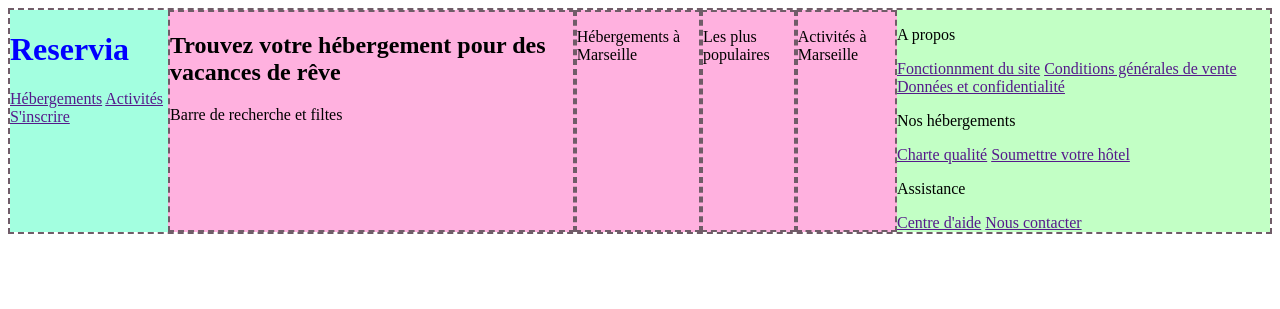
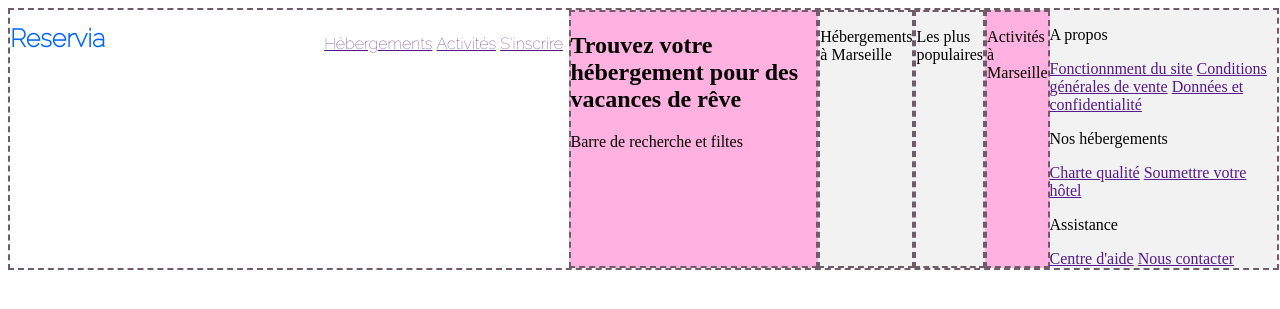
Before and after one commit to Yann-dv/Reservia, a PHP site: page / in a window 1280 px wide. Shown: the top 309 px of the page. Run offline with PHP 8.4, Linux system fonts and the light colour scheme.

Commit message:
starting header and add font_awesome and Raleway font-family

```diff
--- a/index.html
+++ b/index.html
@@ -16,9 +16,11 @@
 
     <header>
         <h1 id="main_title"></id>Reservia</h1>
-        <a href="">Hébergements</a>
-        <a href="">Activités</a>
-        <a href="">S'inscrire</a>
+            <div id="ancres">
+            <a href="">Hébergements</a>
+            <a href="">Activités</a>
+            <a href="">S'inscrire</a>
+            </div>
     </header>
 
     <body>
@@ -26,7 +28,7 @@
         <section id="searchbar">
             <h2>Trouvez votre hébergement pour des vacances de rêve</h2>
             <p>Barre de recherche et filtes</p>
-        </section>
+         </section>
 
         <section id="hebergements">
             <p>Hébergements à Marseille</p>
--- a/style.css
+++ b/style.css
@@ -1,19 +1,46 @@
 /*Reservia css style*/
+@font-face {
+    font-family: 'ralewaythin_italic';
+    src: url('raleway-italic-variablefont_wght-webfont.woff2') format('woff2'),
+         url('raleway-italic-variablefont_wght-webfont.woff') format('woff'),
+         url('Raleway-Italic-VariableFont_wght.ttf') format('ttf');
+    font-weight: normal;
+    font-style: normal;
+}
+
+@font-face {
+    font-family: 'ralewaythin';
+    src: url('raleway-variablefont_wght-webfont.woff2') format('woff2'),
+         url('raleway-variablefont_wght-webfont.woff') format('woff'),
+         url('Raleway-VariableFont_wght.ttf') format('ttf');
+    font-weight: normal;
+    font-style: normal;
+}
+
 body
 {
-    display:flex;
+    display: flex;
+    width: 99%;
+    font-size: 0,15%;
 }
 h1
 {
-    color: blue;
-    font-size : 24;
+    font-size : 25px;
 }
 
-/* Ajout de background colorés et bordures pour faciliter la
-mise en page - to delete */
 header
 {
-    background-color: rgba(127, 255, 212, 0.712);
+    width: 99%;
+    position: relative;
+    color: #0065FC;
+    font-family: 'ralewaythin', "Arial Black", Arial, Verdana, sans-serif;
+}
+
+#ancres
+{
+    position: absolute;
+    right: 1%;
+    top: 10%;
 }
 body, #searchbar, #hebergements, #populaires, #activites
 {
@@ -23,8 +50,19 @@ section
 {
     background-color: rgba(255, 127, 202, 0.603);
 }
+
+#hebergements
+{
+    background-color: #F2F2F2;
+}
+
+#populaires
+{
+    background-color: #F2F2F2;
+}
+
 footer
 {
-    background-color: rgba(127, 255, 133, 0.473);
+    background-color: #F2F2F2;
 }
 /* Fin du to delete */
```
Also changed, not shown: font/OFL.txt (added, +93 -0 lines), reservia_style.css (deleted, +0 -7 lines), reservia_website.html (deleted, +0 -30 lines), font/README.txt (added), font/Raleway-Italic-VariableFont_wght.ttf (added), font/Raleway-VariableFont_wght.ttf (added), font/raleway-italic-variablefont_wght-webfont.woff (added), font/raleway-italic-variablefont_wght-webfont.woff2 (added), font/raleway-variablefont_wght-webfont.woff (added), font/raleway-variablefont_wght-webfont.woff2 (added), images/font_awesome/child-solid.svg (added), images/font_awesome/dog-solid.svg (added), images/font_awesome/heart-solid.svg (added), images/font_awesome/money-bill-wave-solid.svg (added), 1 more files.
